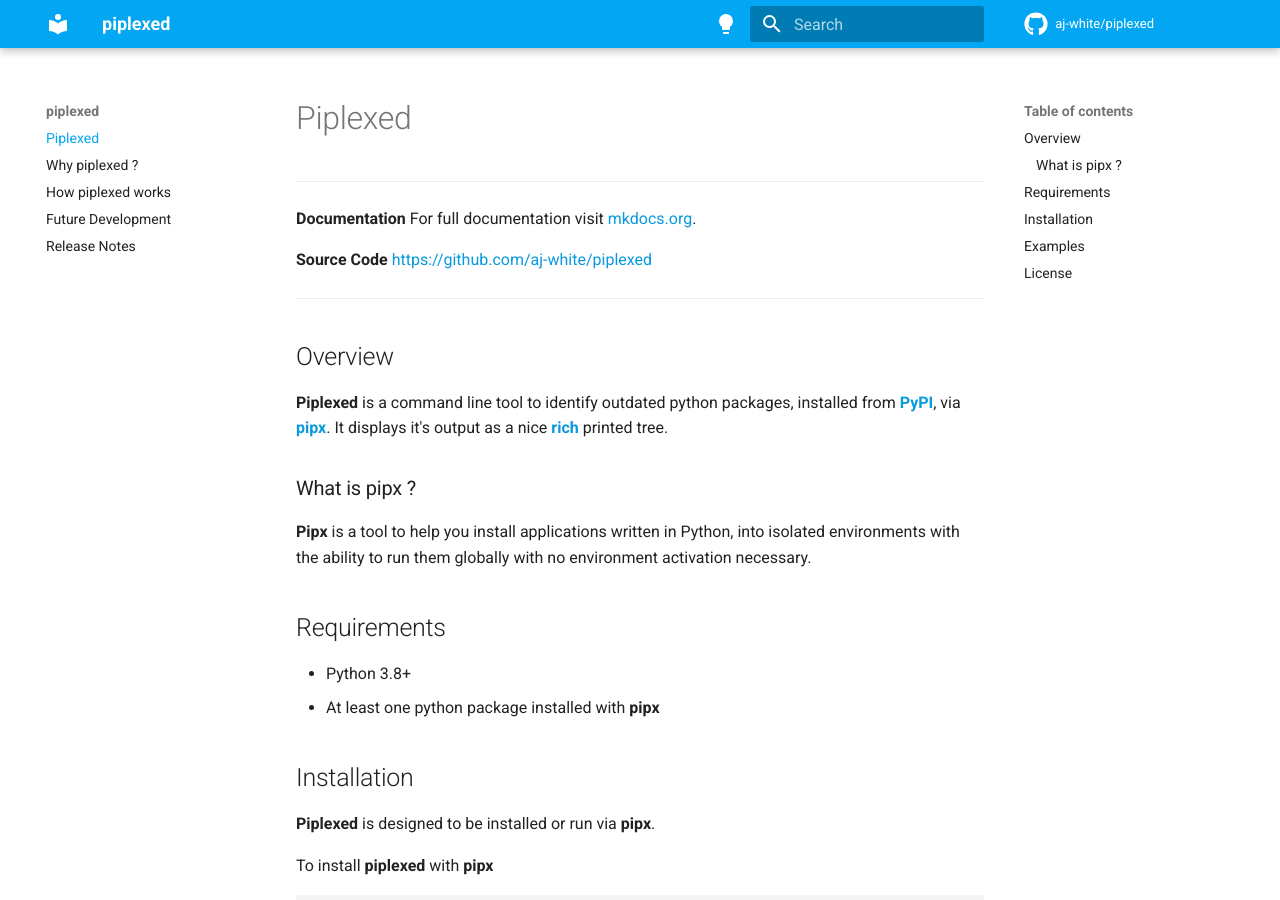
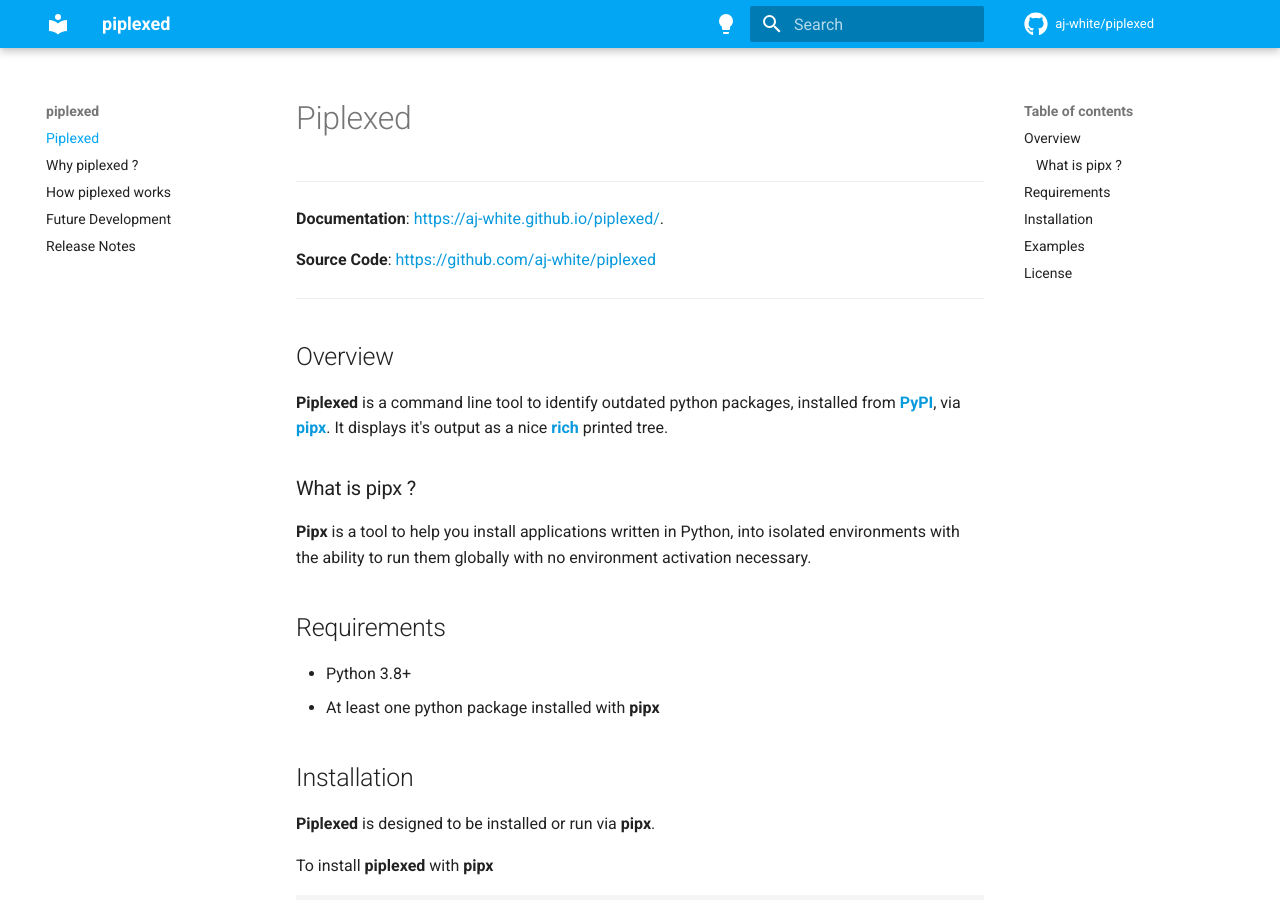
Before and after one commit to aj-white/piplexed, an MkDocs documentation site: the page built from docs/index.md, in a window 1280 px wide and 900 px high. Built offline with MkDocs 1.6.1 and Material for MkDocs 9.7.7, drawn with Linux system fonts in a browser that asks for light colours; comment, search, counter and statistics services are not loaded.

Commit message:
📝update docs link

```diff
--- a/docs/index.md
+++ b/docs/index.md
@@ -1,9 +1,9 @@
 # Piplexed
 
 ---
-**Documentation** For full documentation visit [mkdocs.org](https://www.mkdocs.org).
+**Documentation**: [https://aj-white.github.io/piplexed/](https://aj-white.github.io/piplexed/).
 
-**Source Code** [https://github.com/aj-white/piplexed](https://github.com/aj-white/piplexed)
+**Source Code**: [https://github.com/aj-white/piplexed](https://github.com/aj-white/piplexed)
 
 ---
 
--- a/pyproject.toml
+++ b/pyproject.toml
@@ -36,7 +36,7 @@
 piplexed = "piplexed.cli:app"
 
 [project.urls]
-Documentation = "https://github.com/unknown/piplexed#readme"
+Documentation = "https://aj-white.github.io/piplexed/"
 Issues = "https://github.com/unknown/piplexed/issues"
 Source = "https://github.com/unknown/piplexed"
 
```
